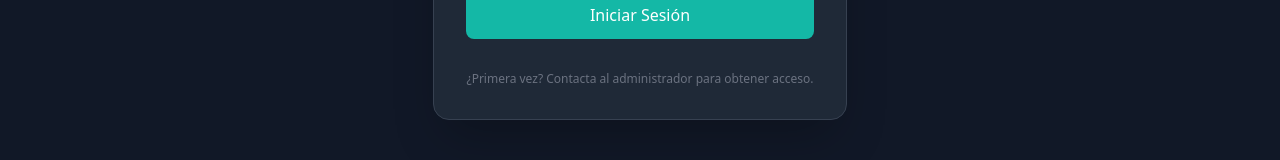
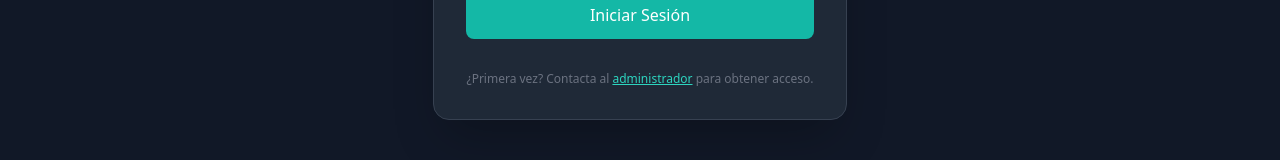
Before and after one commit to MauroCor/rindemas, a React (Create React App) app: page /rindemas/login in a window 1280 px wide. Shown: the part 494-654 px from the top of the page. Built offline with nearby package versions, Linux system fonts and the light colour scheme; no server answers.

Commit message:
login contact admin email

```diff
--- a/src/components/LoginComponent.js
+++ b/src/components/LoginComponent.js
@@ -108,7 +108,10 @@ const Login = () => {
 
           <div className="mt-8 text-center">
             <p className="text-xs" style={{color:'#6B7280'}}>
-              ¿Primera vez? Contacta al administrador para obtener acceso.
+              ¿Primera vez? Contacta al <a
+                href="mailto:maurocorrales4@gmail.com?subject=Rinde%2B%20Solicitud%20Usuario&body=Hola!%20Solicito%20una%20cuenta%20personal%20para%20Rinde%2B.%0A%0AMis%20datos%20son:%0ANombre:%20%0AApellido%20(Opcional):%20%0AEmail%20(Opcional):%0ANombre%20de%20usuario%20deseado%20(Opcional):%0AMe%20gustaria%20recibir%20asesoramiento%20personalizado:%20S%C3%8D%20/%20No.%0A%0AGracias.%20Saludos!"
+                className="text-teal-400 underline hover:text-teal-300"
+              >administrador</a> para obtener acceso.
             </p>
           </div>
         </div>
```
